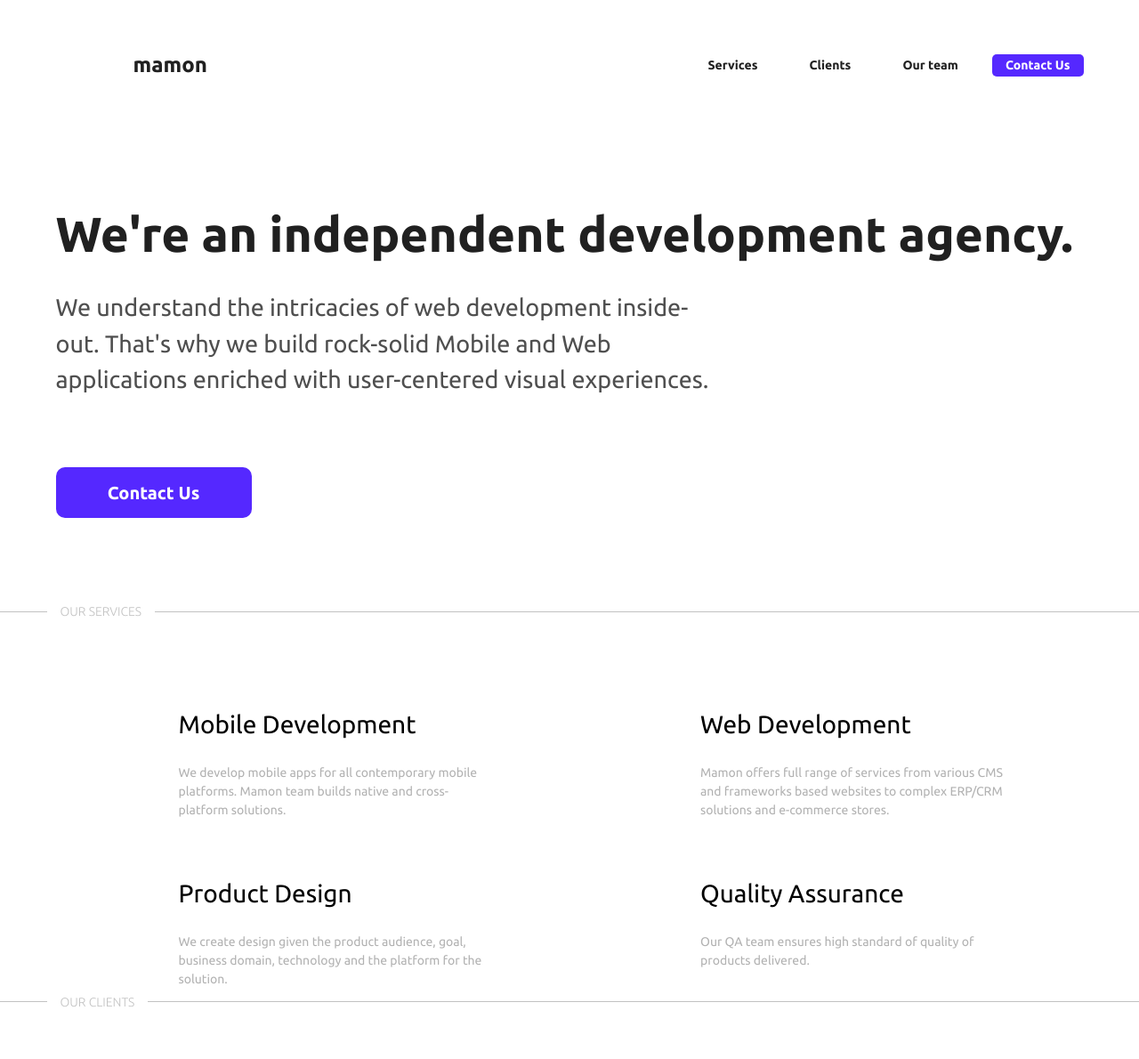
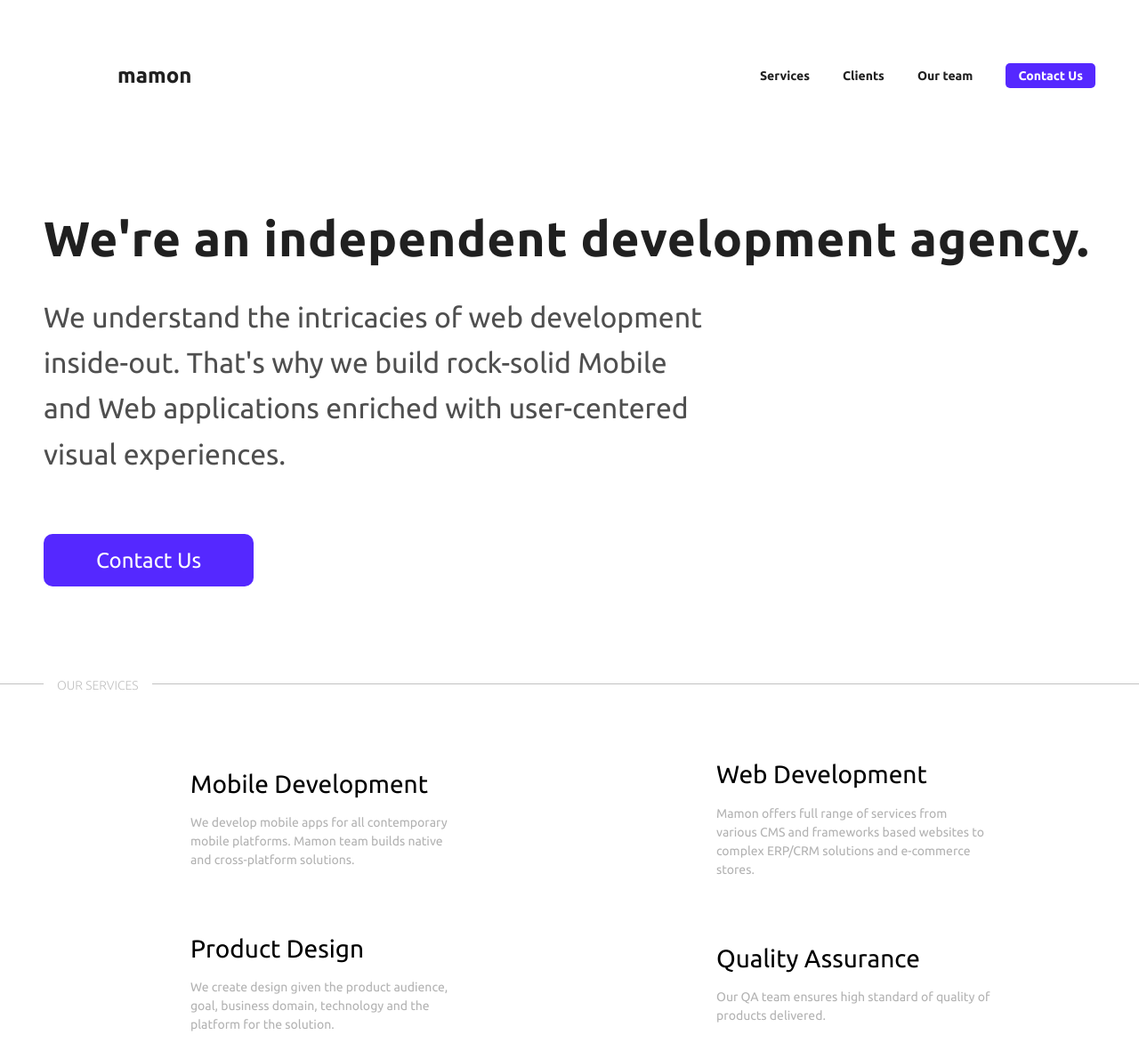
Before and after one commit to lufikow/mamon, a plain HTML site: page index.html in a window 1280 px wide. Shown: the top 1190 px of the page at 89% size. Drawn offline with nearby package versions, Linux system fonts and the light colour scheme; files that its build step writes are made by us from their sources.

Commit message:
Update style.css

```diff
--- a/style.css
+++ b/style.css
@@ -1,552 +1,186 @@
-/* --------- Common Styles --------- */
 body {
     font-family: 'Ubuntu', sans-serif;
 }
-
-.page {
-  padding-top: 30px;
+.header {
+    width: 100%;
+    max-width: 1212px;
+    margin: 0 auto;
+    padding-left: 15px;
+    padding-right: 15px;
+    padding-top: 56px;
+    display: flex;
+    justify-content: space-between;
+    align-items:center;
+    box-sizing: border-box;
+    font-weight: 700;
 }
-
+.footer {
+    padding-top: 20px;
+    padding-bottom: 20px;
+    background-color: #F7F7F7;
+}
 .wrap {
     width: 100%;
-  max-width: 1185px;
+    max-width: 1212px;
     margin: 0 auto;
     padding-left: 15px;
     padding-right: 15px;
     box-sizing: border-box;
-  position: relative;
 }
-
-.page h2 {
-  position: absolute;
-  top: -100px;
-  left: 5px;
+.nav {
+    list-style-type: none;
+    display: flex;
+    justify-content: flex-start;
+    align-items:center;
     font-size: 14px;
-  font-weight: 300;
-  background-color: #fff;
-  padding: 5px 15px;
-  color: #c2c2c2;
 }
-
-/* Min-Width 600px */
-@media screen and (min-width: 600px) {
-
-  .page {
-    padding-top: 75px;
+.nav>li {
+    margin-left: 37px;
 }
-
+.nav>li>a {
+    text-decoration: none;
+    color: #202020;
 }
-
-.page-top {
-  border-top: 1px solid #c2c2c2;
+.nav_btn {
+    background-color: #5528FF;
+    border-radius: 5px;
+    padding: 6px 14px;
+    color: #fff;
+    border: none;
+    font-weight: 700;
 }
-
-
-/* --------- Header --------- */
-.header {
-  width: 100%;
-  max-width: 1185px;
-  margin: 0 auto;
-  padding-left: 15px;
-  padding-right: 15px;
-  padding-top: 30px;
-
-  display: flex;
-  justify-content: space-between;
-  align-items: center;
-  box-sizing: border-box;
-  font-weight: 700;
-  position: relative;
-}
-
-/* Logo */
 .logo {
     display: flex;
     align-items: center;
     text-decoration: none;
 }
-
 .logo_img {
     display: block;
     width: 58px;
     height: 58px;
     background-image: url(../img/logo.svg);
     margin-right: 25px;
-  margin-left: 4px;
-  margin-bottom: 2px;
 }
-
 .logo_text {
     font-size: 24px;
     color: #202020;
-  margin-top: -4px;
 }
-
-/* Navigation */
-.nav {
-  list-style-type: none;
-  font-size: 14px;
-  padding-left: 0;
-  background-color: #5528ff;
-
-  width: 100%;
-  position: absolute;
-  top: 100%;
-  left: 0;
-  z-index: 1;
-  display: none;
+.title-main {
+    font-size: 55px;
+    color: #202020;
+    font-weight: 700;
+    letter-spacing: 0.8px;
+    margin-bottom: 0.4em;
 }
-
-.nav.active {
-  display: block;
+.text-main {
+    font-size: 32px;
+    line-height: 1.6;
+    color: #4F4F4F;
+    max-width: 746px;
+    margin-bottom: 2em;
 }
-
-.nav > li > a {
-  color: #fff;
-  text-decoration: none;
-  height: 2em;
-  display: block;
-  padding-top: 10px;
-  padding-left: 20px;
-}
-
-.nav > li > a:hover {
-  background-color: #2700ba;
-}
-
-.nav_btn {
-  background-color: #5528ff;
+.button {
+    background-color: #5528FF;
+    border-radius: 10px;
+    padding: 16px 59px;
     color: #fff;
     border: none;
-  font-weight: 700;
-  cursor: pointer;
-  width: 100%;
-  height: 3em;
-  display: block;
-  text-align: left;
-  padding-left: 20px;
+    font-size: 24px;
 }
-
-.nav_btn:hover {
-  background-color: #2700ba;
-  transition: background-color .2s;
-}
-
-/* Nav-Toggle */
-.nav-toggle {
-  width: 35px;
-  height: 70px;
-  display: block;
-  font-size: 0;
-  color: transparent;
-  border: 0;
-  background: none;
-  cursor: pointer;
-  position: absolute;
-  top: 20px;
-  right: 20px;
-}
-
-.nav-toggle:focus {
-  outline: none;
-}
-
-.nav-toggle .nav-toggle__item {
-  display: block;
-  width: 100%;
-  height: 5px;
-  background-color: #000;
-  position: absolute;
-  top: 0;
-  right: 0;
-  bottom: 0;
-  left: 0;
-  margin: auto;
-  transition: background 0.2s linear;
-}
-
-.nav-toggle .nav-toggle__item::before, .nav-toggle .nav-toggle__item::after {
-  content: "";
-  width: 100%;
-  height: 5px;
-  background-color: #000;
-  position: absolute;
-  left: 0;
-  z-index: 1;
-  transition: transform 0.2s linear;
-}
-
-.nav-toggle .nav-toggle__item::before {
-  top: -10px;
-}
-
-.nav-toggle .nav-toggle__item::after {
-  bottom: -10px;
-}
-
-.nav-toggle.active .nav-toggle__item {
-  background: none;
-}
-
-.nav-toggle.active .nav-toggle__item::before {
-  transform: rotate(-45deg) translate(-7px, 6px);
-}
-
-.nav-toggle.active .nav-toggle__item::after {
-  transform: rotate(45deg) translate(-8px, -8px);
-}
-
-/* Min-Width 700px */
-@media screen and (min-width: 700px) {
-  .nav {
-    background-color: #fff;
-    display: flex;
-    justify-content: flex-end;
-    align-items: center;
-    margin-top: 15px;
-    position: static;
-  }
-
-  .nav > li {
-    margin-left: 38px;
-  }
-
-  .nav > li > a {
-    color: #202020;
-    height: 20px;
-    margin-left: 20px;
-    padding: 20px 0;
+.page {
+    padding-top: 85px;
+    padding-bottom: 109px;
     position: relative;
 }
-
-  .nav > li > a > span:hover::after {
+.page-top {
+    border-top: 1px solid #C2C2C2;
+}
+.page h2 {
     position: absolute;
-    left: 0;
-    bottom: 25%;
-    content: "";
-    width: 100%;
-    height: 3px;
-    background-color: blue;
+    top: -24px;
+    font-size: 14px;
+    font-weight: 300;
+    background-color: #fff;
+    padding: 5px 15px;
+    color: #C2C2C2;
 }
-
-  .nav_btn {
-    border-radius: 5px;
-    padding: 0 15px;
-    height: 25px;
-    margin-top: -4px;
+.services {
+    display: grid;
+    grid-template: repeat(2, 1fr) / 50% 50%;
+    grid-row-gap: 38px;
 }
-
-  .nav > li > a:hover {
-    background-color: #fff;
-  }
-
-
-  .nav-toggle {
-    display: none;
-  }
-
-}
-
-
-/* --------- Main Block --------- */
-.title-box {
+.services-item {
     display: flex;
-  flex-direction: column;
+    justify-content: flex-start;
     align-items: center;
 }
-
-.title-main {
-  font-size: 27px;
-  color: #202020;
-  margin-bottom: 31px;
+.services_img {
+    flex-basis: 165px;
     text-align: center;
 }
-
-.text-main {
-  font-size: 21px;
-  line-height: 1.5;
-  color: #4f4f4f;
-  width: 100%;
-  margin-top: 0;
-  margin-bottom: 30px;
-  text-align: center;
+.services_text {
+    flex-basis: calc(80% - 165px);
 }
-
-.button {
-  background: #5528FF;
-  border-radius: 10px;
-  padding: 17px 58px;
-  color: #fff;
-  border: none;
-  font-size: 20px;
-  font-weight: 700;
-  cursor: pointer;
-  width: 11em;
-  margin-bottom: 105px;
-}
-
-.button:hover {
-  background-color: #2700ba;
-  transition: background-color .2s;
-}
-
-/* Min-Width 450px */
-@media screen and (min-width: 450px) {
-
-  .title-main {
-    font-size: 38px;
-  }
-
-  .text-main {
-    font-size: 28px;
-    margin-bottom: 40px;
-  }
-
-}
-
-/* Min-Width 600px */
-@media screen and (min-width: 600px) {
-
-  .title-main {
-    font-size: 50px;
-  }
-
-  .text-main {
-    font-size: 27px;
-    margin-bottom: 78px;
-  }
-
-  .button {
-    font-size: 20px;
-  }
-
-}
-
-/* Min-Width 700px */
-@media screen and (min-width: 700px) {
-
-  .title-box {
-    align-items: start;
-  }
-
-  .title-main {
-    font-size: 55px;
-    text-align: left;
-  }
-
-  .text-main {
-    width: 65%;
-    text-align: left;
-  }
-
-}
-
-
-/* --------- Services --------- */
-.services-block {
-  margin-bottom: 106px;
-}
-
-.services {
-  display: grid;
-  grid-template: repeat(4, 1fr) / repeat(1, 1fr);
-  align-items: start;
-}
-
-.services-item {
-  display: flex;
-  flex-direction: column;
-  padding-top: 7px;
-}
-
-.services-item_third, .services-item_fourth {
-  justify-content: flex-end;
-}
-
-.services_img {
-  flex-basis: 108px;
-  text-align: center;
-  padding-top: 53px;
-}
-
-.services_text {
-  flex-basis: calc(80% - 108px);
-  display: flex;
-  flex-direction: column;
-  align-items: center;
-}
-
 .services h3 {
     font-size: 28px;
     font-weight: 400;
+    margin-bottom: 17px;
+    margin-top: 0;
 }
-
 .services p {
     font-size: 14px;
-  color: #b2b2b2;
+    color: #B2B2B2;
     line-height: 1.5;
-  text-align: center;
 }
-
-/* Min-Width 600px */
-@media screen and (min-width: 600px) {
-  .services {
-    grid-template: repeat(2, 1fr) / repeat(2, 1fr);
-    grid-row-gap: 18px;
-    grid-column-gap: 18px;
-  }
-
-}
-
-/* Min-Width 800px */
-@media screen and (min-width: 800px) {
-  .services-item {
-    display: flex;
-    flex-direction: row;
-    align-items: flex-start;
-  }
-
-  .services_img {
-    padding-right: 30px;
-  }
-
-  .services_text {
-    display: block;
-  }
-
-  .services p {
-    text-align: left;
-  }
-
-}
-
-
-/* --------- Clients --------- */
-.clients-block {
-  margin-bottom: 106px;
-}
-
 .clients {
     display: grid;
-  grid-template: repeat(12, 1fr) / repeat(1, 100%);
-  grid-row-gap: 40px;
+    grid-template: repeat(2, 1fr) / repeat(4, 25%);
     text-align: center;
+    grid-row-gap: 44px;
+    padding-top: 0;
 }
-
-/* Min-Width 450px */
-@media screen and (min-width: 450px) {
-  .clients {
-      grid-template: repeat(6, 1fr) / repeat(2, 50%);
-  }
-
-}
-
-/* Min-Width 800px */
-@media screen and (min-width: 800px) {
-  .clients {
-    grid-template: repeat(3, 1fr) / repeat(4, 25%);
-  }
-
-}
-
-
-/* --------- Team --------- */
-.team-block {
-  padding: 74px 0;
-}
-
 .team {
     display: grid;
-  grid-template: repeat(9, 1fr) / repeat(1, 100%);
-  grid-row-gap: 53px;
-  justify-items: center;
+    grid-template: repeat(3, 1fr) / repeat(3, 1fr);
+    grid-row-gap: 51px;
+    padding-top: 20px;
 }
-
 .team-item {
     display: flex;
     justify-content: flex-start;
     align-items: center;
 }
-
-.team-item img {
-  margin-right: 38px;
+.team-item img{
+    margin-right: 35px;
 }
-
-.team-item > div {
+.team-item>div {
     flex-basis: calc(100% - 100px);
 }
-
 .team-item h3 {
     font-size: 28px;
     color: #202020;
     margin-bottom: 0;
+    margin-top: 7px;
 }
-
 .team-item p {
     font-size: 14px;
-  color: #828282;
+    color: #B2B2B2;
 }
-
-/* Min-Width 700px */
-@media screen and (min-width: 700px) {
-  .team {
-    grid-template: repeat(5, 1fr) / repeat(2, 50%);
-  }
-
-}
-
-/* Min-Width 900px */
-@media screen and (min-width: 900px) {
-  .team {
-    grid-template: repeat(3, 1fr) / repeat(3, 33%);
-  }
-
-}
-
-
-/* --------- Footer --------- */
 .box-footer {
     display: flex;
-  flex-direction: column;
+    justify-content: space-between;
     align-items: center;
 }
-
-.footer {
-  padding-top: 20px;
-  padding-bottom: 20px;
-  background-color: #f7f7f7;
-}
-
-.footer-logo {
-  margin-left: 20px;
-}
-
 .social {
     list-style-type: none;
     padding-left: 0;
     display: flex;
-  justify-content: space-between;
-  width: 215px;
-  margin-right: 6px;
 }
-
-.social > li > a {
+.social>li {
+    margin-left: 40px;
+}
+.social>li>a {
     text-decoration: none;
-  color: #b2b2b2;
+    color: #B2B2B2;
     font-size: 24px;
 }
-
-.social > li > a:hover {
-  color: #5528ff;
-  transition: background-color .2s;
-}
-
-/* Min-Width 400px */
-@media screen and (min-width: 400px) {
-  .box-footer {
-    flex-direction: row;
-    align-items: flex-start;
-    justify-content: space-between;
-  }
-
-}
```
Lines whose indentation alone changed are shown as unchanged.
